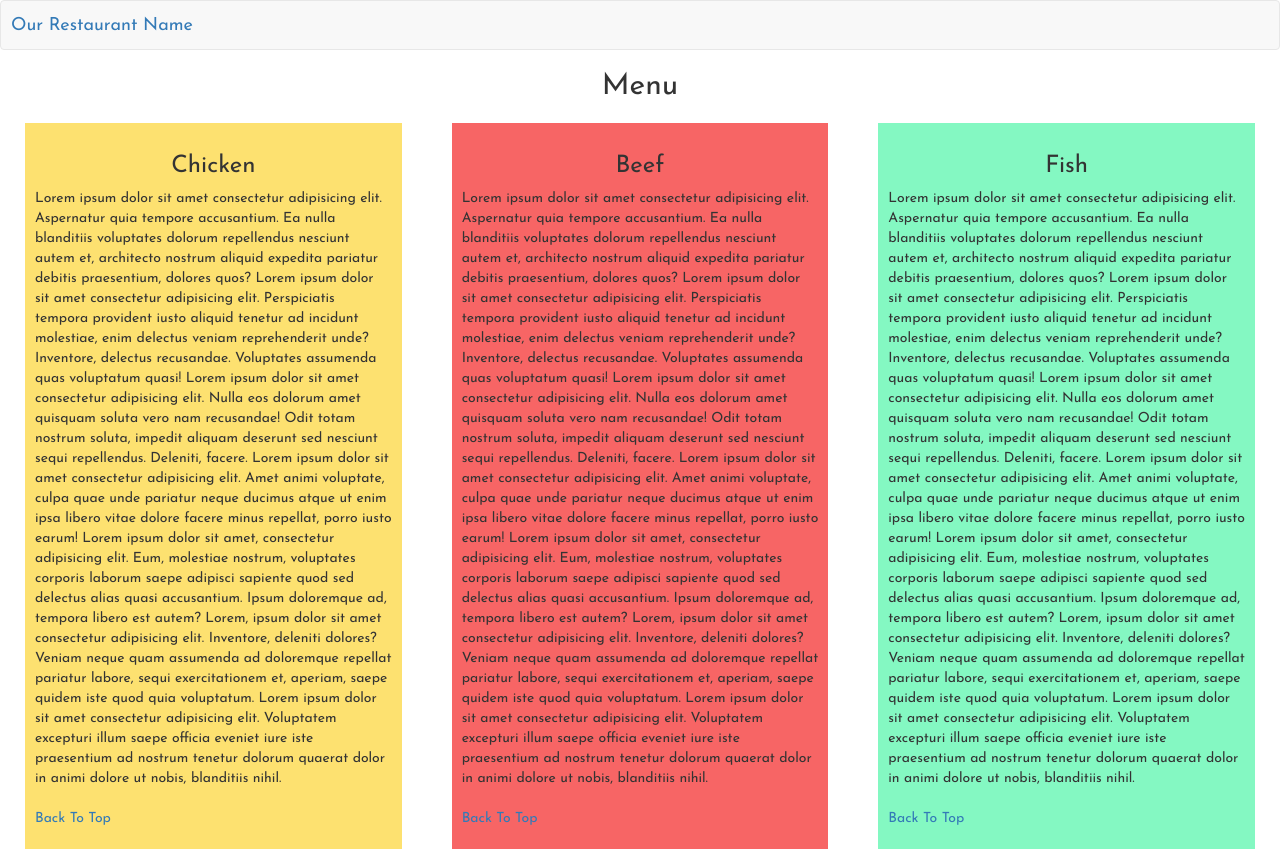
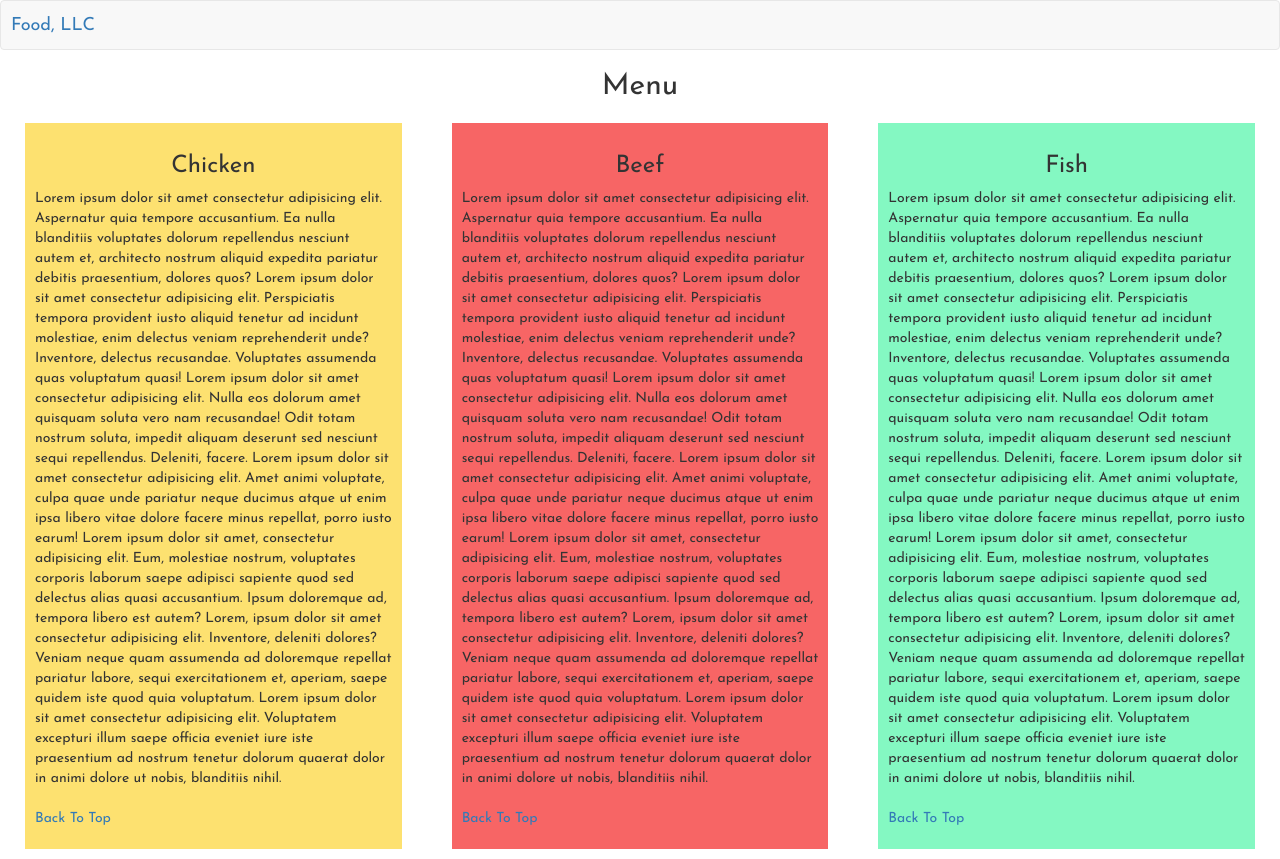
Before and after one commit to EmmyEJohnson/.github.io-module3-solution, a plain HTML site: page index.html in a window 1280 px wide. Drawn offline with Linux system fonts and the light colour scheme.

Commit message:
change to food llc

```diff
--- a/index.html
+++ b/index.html
@@ -16,7 +16,7 @@
       <div class="container">
         <div class="navbar-header">
           <div class="navbar-brand">
-            <a href="index.html">Our Restaurant Name</a>
+            <a href="index.html">Food, LLC</a>
           </div>
 
           <button type="button" class="navbar-toggle collapsed" data-toggle="collapse" data-target="#collapsable-nav" aria-expanded="false">
```
